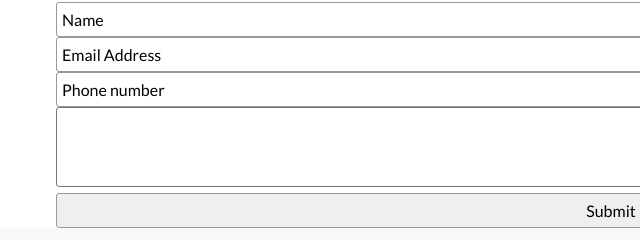
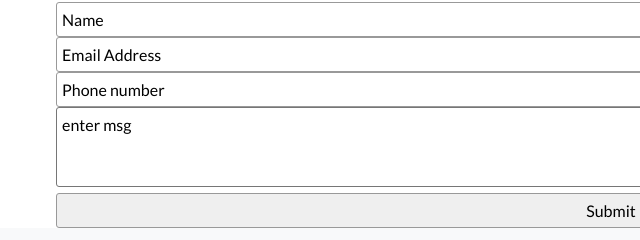
Before and after one commit to davidrotter/davidrotter.github.io, a website: page Contact.html in a window 1280 px wide. Shown: the part 84-324 px from the top of the page, 29-669 px from the left. Drawn offline with nearby package versions, Linux system fonts and the light colour scheme; a web font is replaced by a local one.

Commit message:
Update Contact.html

```diff
--- a/Contact.html
+++ b/Contact.html
@@ -57,7 +57,7 @@
      		<input type="text" name="Name" value="Name">
      		<input type="email" name="_replyto" value="Email Address">
      		<input type="tel" name="phone" value="Phone number">
-     		<textarea required form="contactForm" name="txtmessage"></textarea>
+     		<textarea required  form="contactForm" name="txtmessage">enter msg</textarea>
      		<input type="submit" value="Submit">
 
 		</form>
```
